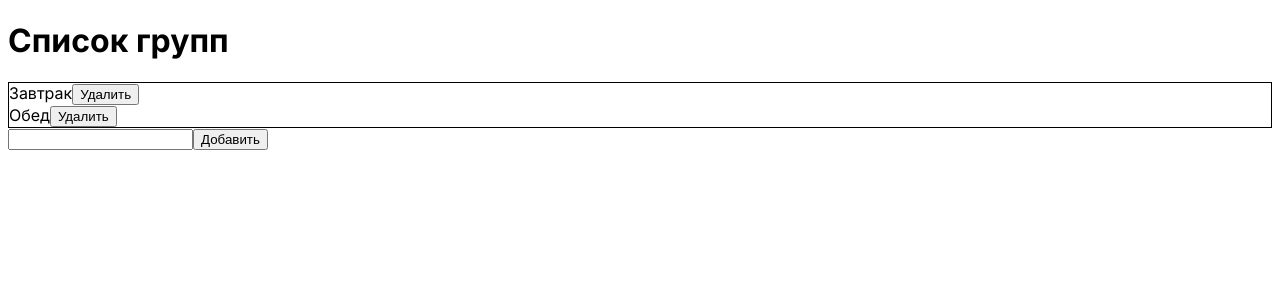
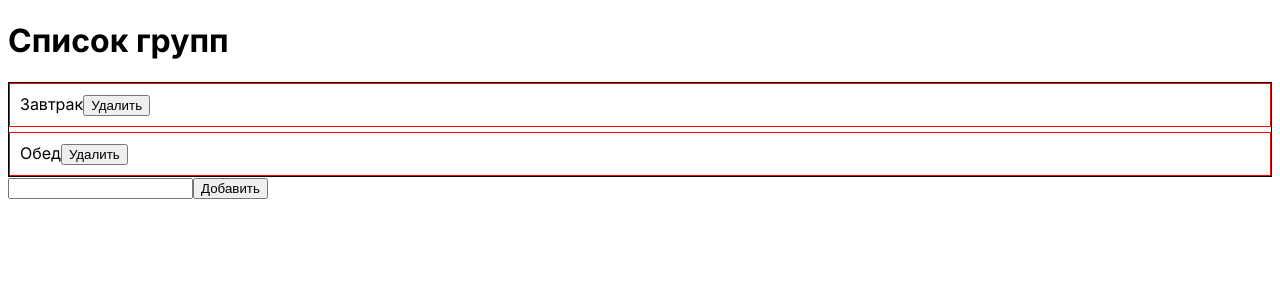
Before and after one commit to demons/fatburger, a Next.js app: page / in a window 1280 px wide. Shown: the top 300 px of the page. Built offline with nearby package versions, Linux system fonts and the light colour scheme.

Commit message:
Обновит стили

```diff
--- a/app/components/GroupItem.js
+++ b/app/components/GroupItem.js
@@ -4,7 +4,7 @@ function GroupItem({ group }) {
   const removeGroup = useGroups((state) => state.removeGroup);
 
   return (
-    <div>
+    <div className="group-item">
       {group.title}
       <button onClick={(e) => removeGroup(group.id)}>Удалить</button>
     </div>
--- a/app/globals.css
+++ b/app/globals.css
@@ -1,3 +1,13 @@
 .group-list {
   border: 1px solid black;
 }
+
+.group-item {
+  border: 1px solid red;
+  margin-bottom: 5px;
+  padding: 10px;
+}
+
+.group-item:last-child {
+  margin-bottom: 0;
+}
```
